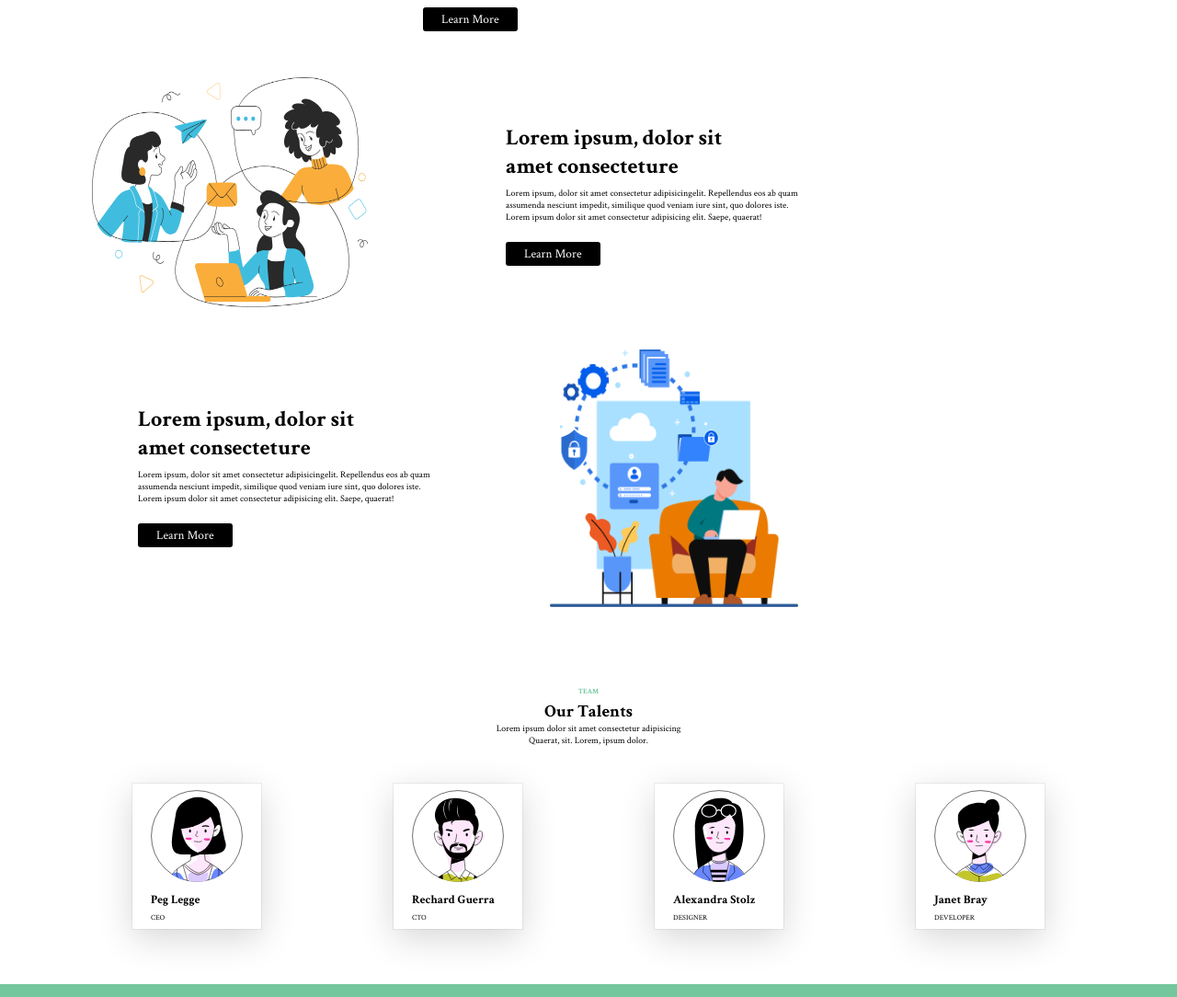
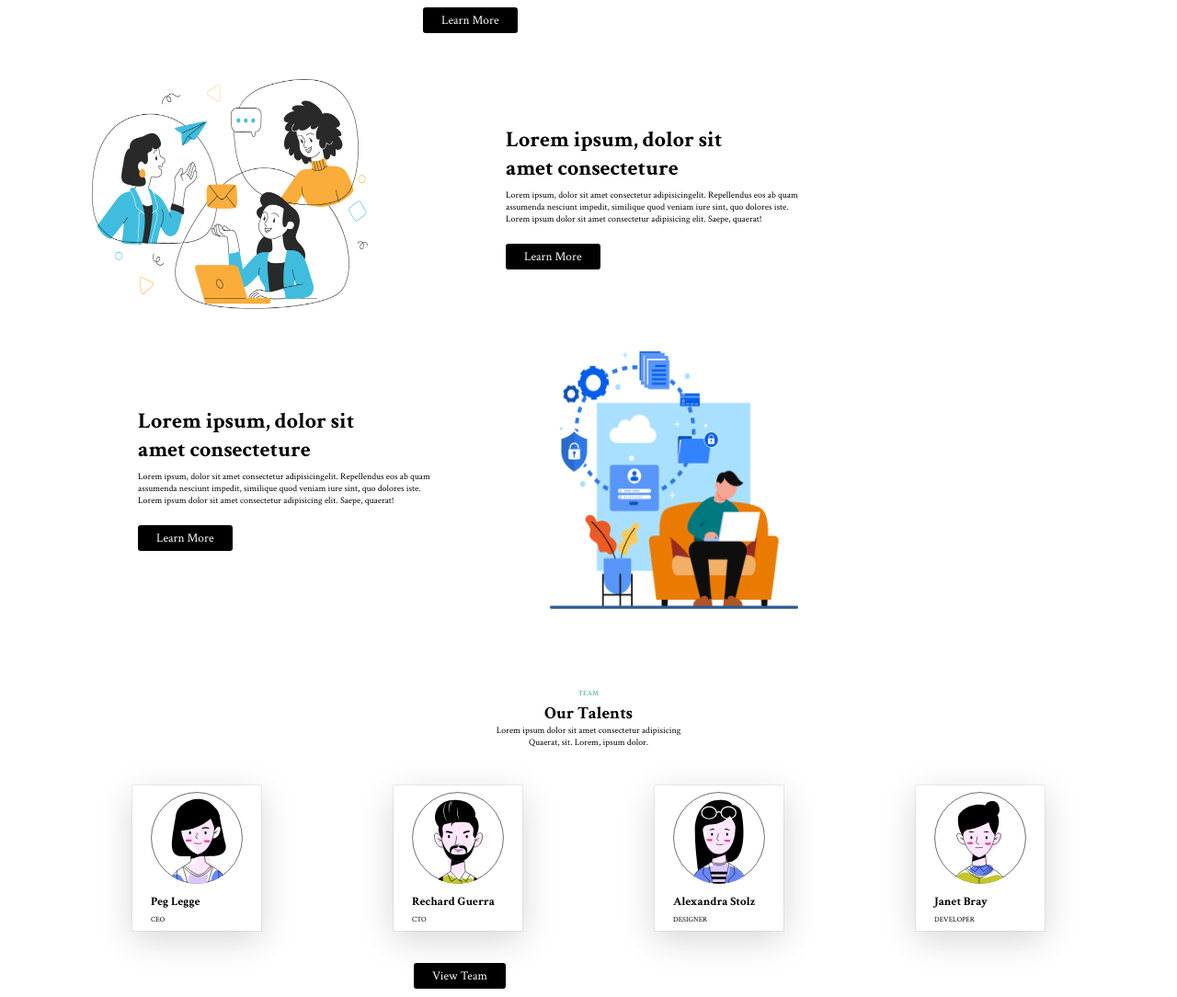
Before and after one commit to azkaghafoor/startup-website, a plain HTML site: page index.html in a window 1280 px wide. Shown: the part 602-1686 px from the top of the page at 92% size. Drawn offline with Linux system fonts and the light colour scheme; a web font is replaced by a local one.

Commit message:
html css design complete without responsiveness

```diff
--- a/index.html
+++ b/index.html
@@ -171,6 +171,9 @@
             <p>DEVELOPER</p>
           </div>
         </div>
+        <div class="team-button">
+          <button class="view-button4">View Team</button>
+        </div>
       </div>
     </section>
     <!-- Icon section start -->
--- a/style.css
+++ b/style.css
@@ -158,7 +158,7 @@
   margin-top: 25px;
 }
 .learn-button1 {
-  padding: 4px 20px;
+  padding: 5px 20px;
   border: none;
   border-radius: 3px;
   background-color: var(--hero-button-text-color);
@@ -190,7 +190,7 @@
   margin-top: 20px;
 }
 .learn-button2 {
-  padding: 4px 20px;
+  padding: 5px 20px;
   border: none;
   border-radius: 3px;
   background-color: var(--hero-button-text-color);
@@ -222,7 +222,7 @@
   margin-top: 20px;
 }
 .learn-button3 {
-  padding: 4px 20px;
+  padding: 5px 20px;
   border: none;
   border-radius: 3px;
   background-color: var(--hero-button-text-color);
@@ -279,6 +279,18 @@
   font-size: 8px;
   margin-top: 5px;
 }
+/* Team button */
+.team-button {
+  margin-top: 35px;
+  margin-left: 450px;
+}
+.view-button4 {
+  padding: 5px 20px;
+  border: none;
+  border-radius: 3px;
+  background-color: var(--hero-button-text-color);
+  color: #ffffff;
+}
 /* Footer Section Start */
 /* Footer main */
 .footer-main {
@@ -287,7 +299,7 @@
 }
 /* icons */
 .footer-main {
-  margin-top: 60px;
+  margin-top: 40px;
   display: flex;
   justify-content: space-around;
 }
```
